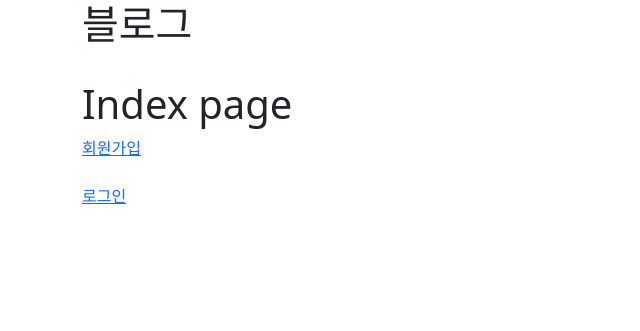
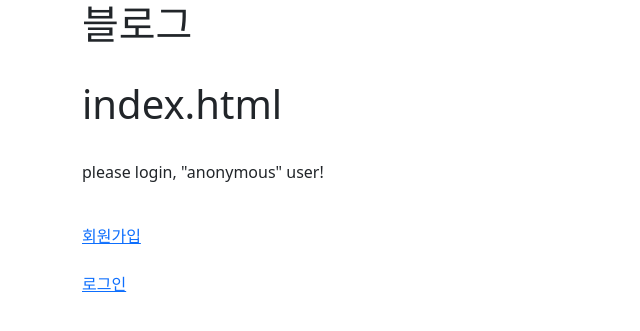
Before and after one commit to FutureMaker0/django_webex, a Django app: page / in a window 1280 px wide. Shown: the top 331 px of the page, without its empty margins (0-640 px from the left). Run offline with Django 4.2, Linux system fonts and the light colour scheme.

Commit message:
detail update

```diff
--- a/templates/index.html
+++ b/templates/index.html
@@ -1,11 +1,26 @@
 {% extends 'base.html' %}
 
 {% block content %}
-    <h1>Index page</h1>
+    <h1>index.html</h1>
+    <br>
 
+    {% if user.is_authenticated %}
+    <p>"{{ user.email }}", welcome to visit this blog! you can do anything what you want in this blog. try it!!</p>
+    <br>
+    <a href="{% url 'blog:list' %}">게시판</a>
+    <br><br>
+    <a href="{% url 'user:register' %}">회원가입</a>
+    <br><br>
+    <a href="{% url 'user:logout' %}">로그아웃</a>
+
+    {% else %}
+    <p>please login, "anonymous" user!</p>
+    <br>
     <a href="{% url 'user:register' %}">회원가입</a>
     <br><br>
     <a href="{% url 'user:login' %}">로그인</a>
+
+    {% endif %}
 
     {% comment %} <p>회원가입</p>
     <p>로그인</p> {% endcomment %}
```
